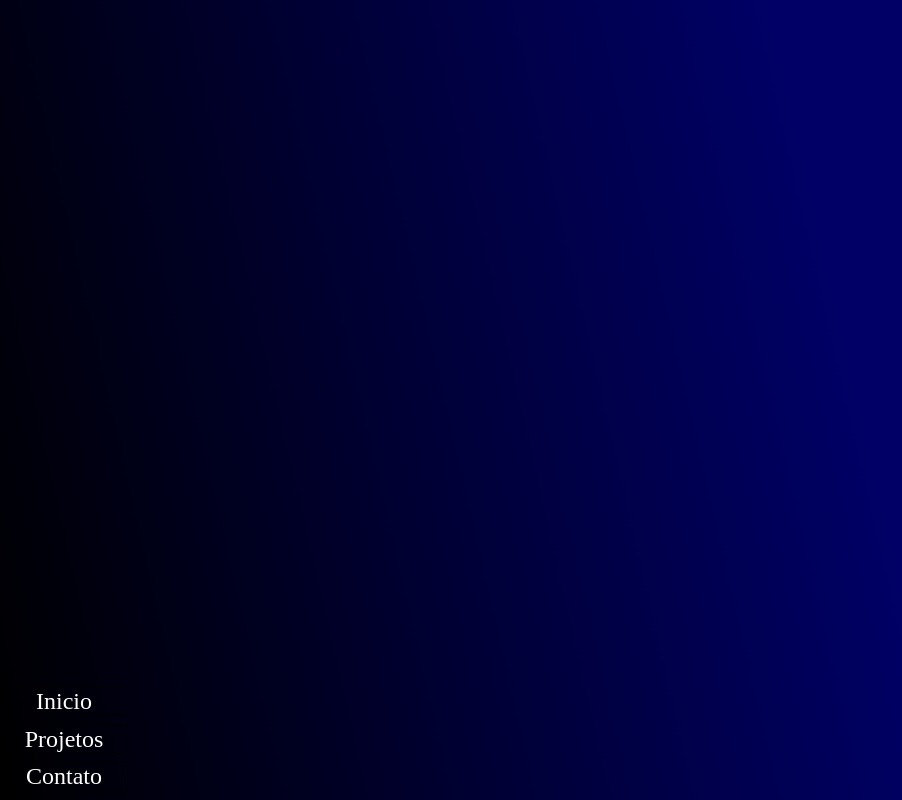
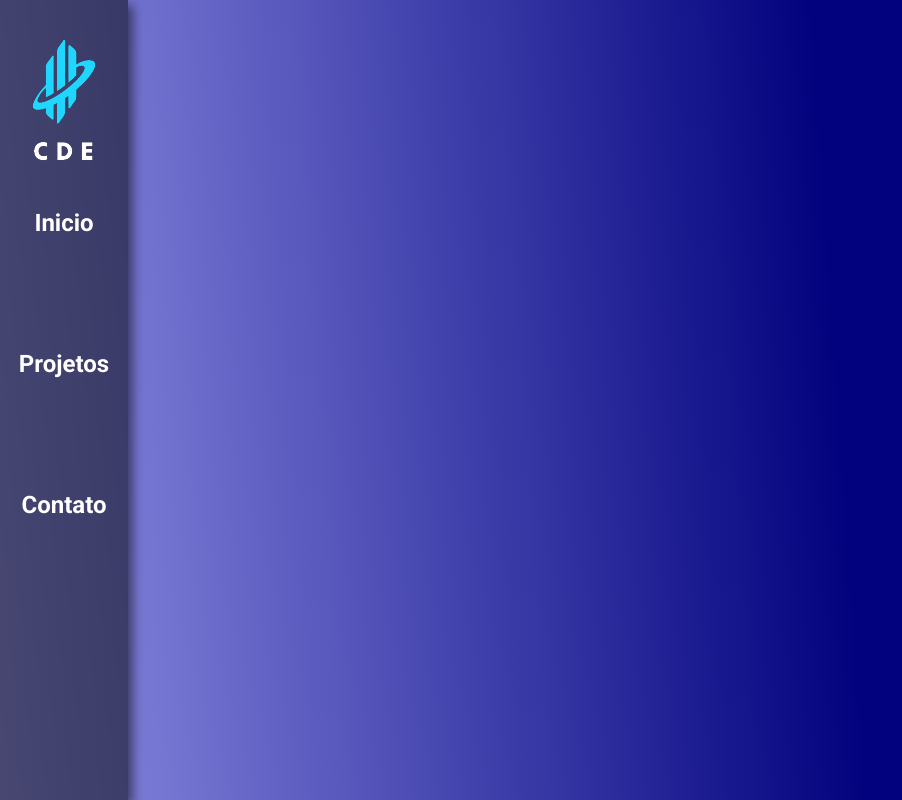
Before and after one commit to CaiooDE/Portifolio, a React (Vite) app in the folder Portifolio/: page / in a window 1280 px wide. Shown: the whole page, without its empty margins (0-902 px from the left). Built offline with nearby package versions, Linux system fonts and the light colour scheme.

Commit message:
NavBar quase finalizada

```diff
--- a/Portifolio/index.html
+++ b/Portifolio/index.html
@@ -1,6 +1,10 @@
 <!DOCTYPE html>
 <html lang="PT-br">
   <head>
+    <link rel="preconnect" href="https://fonts.googleapis.com">
+    <link rel="preconnect" href="https://fonts.gstatic.com" crossorigin>
+    <link href="https://fonts.googleapis.com/css2?family=Roboto:wght@400;700&display=swap" rel="stylesheet">
+
     <meta charset="UTF-8" />
     <meta name="viewport" content="width=device-width, initial-scale=1.0" />
     <title>Portifolio Caio Estrella</title>
--- a/Portifolio/src/components/Navbar.jsx
+++ b/Portifolio/src/components/Navbar.jsx
@@ -1,16 +1,17 @@
 import styles from './Navbar.module.css';
-import logoCaio from '../assets/logoCaio.svg'
+import logoCaio from '../assets/logoCaio.png';
 
 export function Navbar() {
-  return(
+  return (
     <div className={styles.navbar}>
       <div className={styles.logo}>
         <img src={logoCaio} alt="Logo do Desenvolvedor" />
       </div>
-
-      <a href="#">Inicio</a>
-      <a href="#">Projetos</a>
-      <a href="#">Contato</a>
+      <div className={styles.ancoras}>
+        <a href="#">Inicio</a>
+        <a href="#">Projetos</a>
+        <a href="#">Contato</a>
+      </div>
     </div>
-  )
+  );
 }
--- a/Portifolio/src/components/Navbar.module.css
+++ b/Portifolio/src/components/Navbar.module.css
@@ -1,36 +1,47 @@
+
+@import url('https://fonts.googleapis.com/css2?family=Roboto:wght@400;700&display=swap');
+
+
 .navbar {
-  position: sticky;
-  top: 0;
   display: flex;
-  justify-content: space-evenly;
+  justify-content:flex-start;
   align-items: center;
   flex-direction: column;
   background: transparent;
   width: 10%;
   height: 100vh;
+  transition: .3s;
+  box-shadow: none;
 }
 
-.navbar a {
+.navbar:hover {
+  box-shadow: 5px 5px 10px rgba(0, 0, 0, 0.5);;
+  background-color: rgba(0, 0, 0, 0.5);
+  transition: 0.3s;
+}
+
+.ancoras {
   display: flex;
-  justify-content: center;
+  flex-direction: column;
+  align-items: center;
+  justify-content: space-between;
+  height: 40%;
+}
+
+.ancoras a {
+  font-weight: bolder;
+  line-height: 1.6;
   font-size: 1.5rem;
   cursor: pointer;
   text-decoration: none;
+  text-align: center;
   color: white;
   width: 100%;
-  border: 1px solid black;
   transition: .3s;
 }
 
-.navbar a:hover {
+.ancoras a:hover {
+  background-color: rgba(0, 0, 0, 0.5);
   border-radius: 5px;
-  box-shadow: 5px 5px #ffff;
-  transition: .3s;
+  transition: 0.3s;
 }
-
-.logo {
-  margin: 0;
-  position: initial;
-  width: 3.6875rem;
-  align-self: flex-start;
-}
--- a/Portifolio/src/global.css
+++ b/Portifolio/src/global.css
@@ -2,9 +2,10 @@
   margin: 0;
   padding: 0;
   box-sizing: border-box;
+  font-family: 'Roboto', sans-serif;
 }
 
 body{
-  background: rgb(0,0,102);
-  background: linear-gradient(257deg, rgba(0,0,102,1) 35%, rgba(0,0,0,1) 100%);
+  background: rgb(2,2,126);
+  background: linear-gradient(266deg, rgba(2,2,126,1) 35%, rgba(144,144,230,1) 100%);
 }
```
Also changed, not shown: Portifolio/src/assets/logoCaio.png (added), Portifolio/src/assets/logoCaio.svg (deleted).
